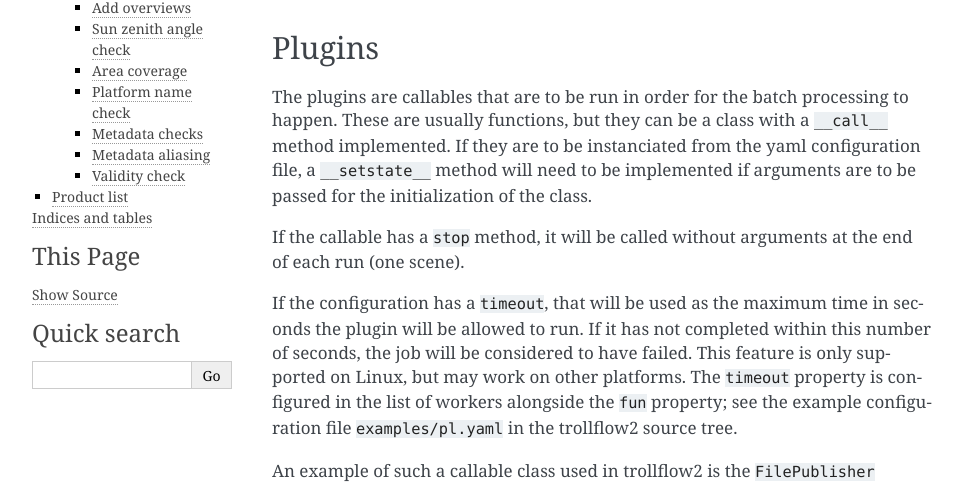
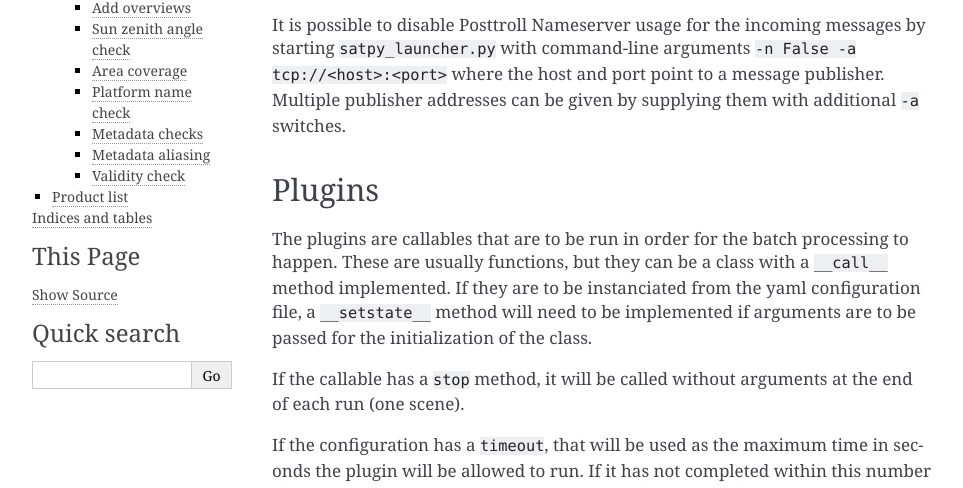
Before and after one commit to pytroll/trollflow2, a Sphinx documentation site: the page built from doc/source/index.rst, in a window 1280 px wide and 900 px high, cut to the strip 412-900 px from the top of the window. Shown: the whole strip, without its empty margins (148-1111 px from the left). Built offline with Sphinx 7.4.7, drawn with Linux system fonts in a browser that asks for light colours.

Commit message:
Mention how subsciber nameserver can be disabled

```diff
--- a/doc/source/index.rst
+++ b/doc/source/index.rst
@@ -23,6 +23,11 @@ The launcher
     :undoc-members:
     :show-inheritance:
 
+It is possible to disable Posttroll Nameserver usage for the incoming
+messages by starting ``satpy_launcher.py`` with command-line arguments
+``-n False -a tcp://<host>:<port>`` where the host and port point to a
+message publisher. Multiple publisher addresses can be given by supplying
+them with additional ``-a`` switches.
 
 Plugins
 -------
```
